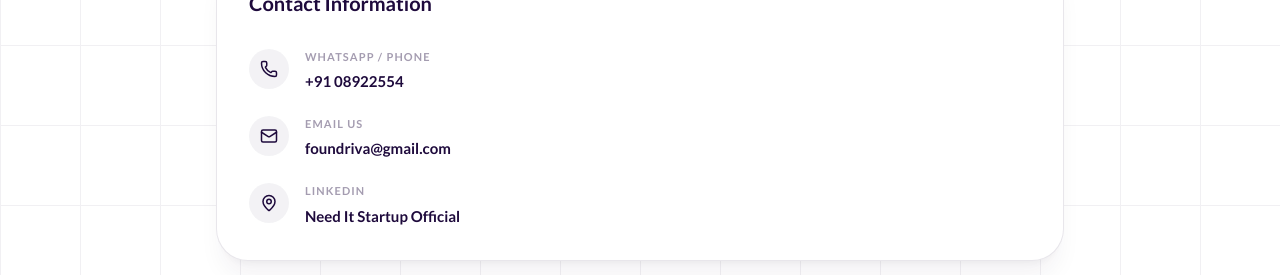
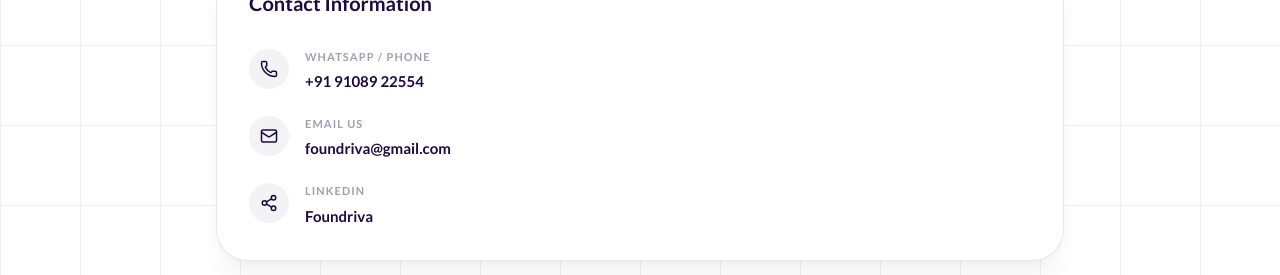
Before and after one commit to luminz157/Needit, a React (Vite) app in the folder frontend/: page /contact in a window 1280 px wide. Shown: the part 435-710 px from the top of the page. Built offline with nearby package versions, Linux system fonts and the light colour scheme.

Commit message:
FINISHED

```diff
--- a/frontend/src/components/LandingPage.jsx
+++ b/frontend/src/components/LandingPage.jsx
@@ -749,7 +749,6 @@
         </button>
 
         <h1 className="text-[32px] font-bold text-[#1e0a3c] mb-4 tracking-tight">Terms and Conditions</h1>
-        <p className="text-sm text-[#1e0a3c]/70 mb-8">Last Updated: 2025</p>
 
         <div className="space-y-8 text-[#1e0a3c]/80 text-[15px] leading-relaxed font-bold">
           <section>
--- a/frontend/src/pages/Contact.jsx
+++ b/frontend/src/pages/Contact.jsx
@@ -1,6 +1,6 @@
 import React from 'react';
 import { motion } from 'framer-motion';
-import { Mail, Phone, MapPin, Rocket, ArrowRight } from 'lucide-react';
+import { Mail, Phone, Rocket, ArrowRight, Share2 } from 'lucide-react';
 
 export default function Contact() {
   return (
@@ -37,7 +37,7 @@
               </div>
               <div>
                 <p className="text-[11px] font-bold opacity-40 uppercase tracking-widest mb-1">WhatsApp / Phone</p>
-                <p className="text-[15px] font-bold">+91 08922554</p>
+                <p className="text-[15px] font-bold">+91 91089 22554</p>
               </div>
             </div>
             <div className="flex items-start gap-4">
@@ -51,11 +51,18 @@
             </div>
             <div className="flex items-start gap-4">
               <div className="w-10 h-10 rounded-full bg-[#1e0a3c]/5 flex items-center justify-center flex-shrink-0">
-                <MapPin size={18} className="text-[#1e0a3c]" />
+                <Share2 size={18} className="text-[#1e0a3c]" />
               </div>
               <div>
                 <p className="text-[11px] font-bold opacity-40 uppercase tracking-widest mb-1">LinkedIn</p>
-                <a href="#" className="text-[15px] font-bold hover:text-[#1e0a3c] transition-colors">Need It Startup Official</a>
+                <a
+                  href="https://linkedin.com/company/foundriva"
+                  target="_blank"
+                  rel="noreferrer"
+                  className="text-[15px] font-bold hover:text-[#1e0a3c] transition-colors"
+                >
+                  Foundriva
+                </a>
               </div>
             </div>
           </div>
```
